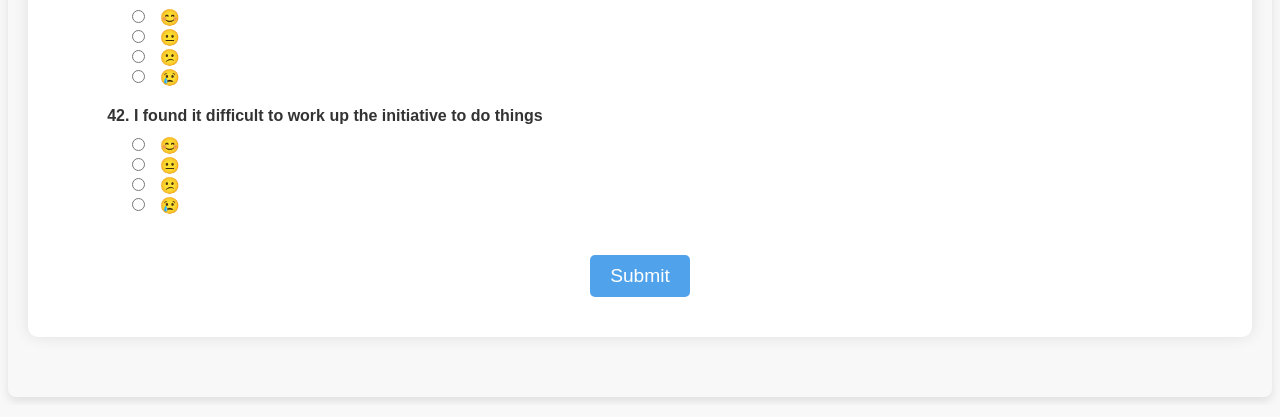
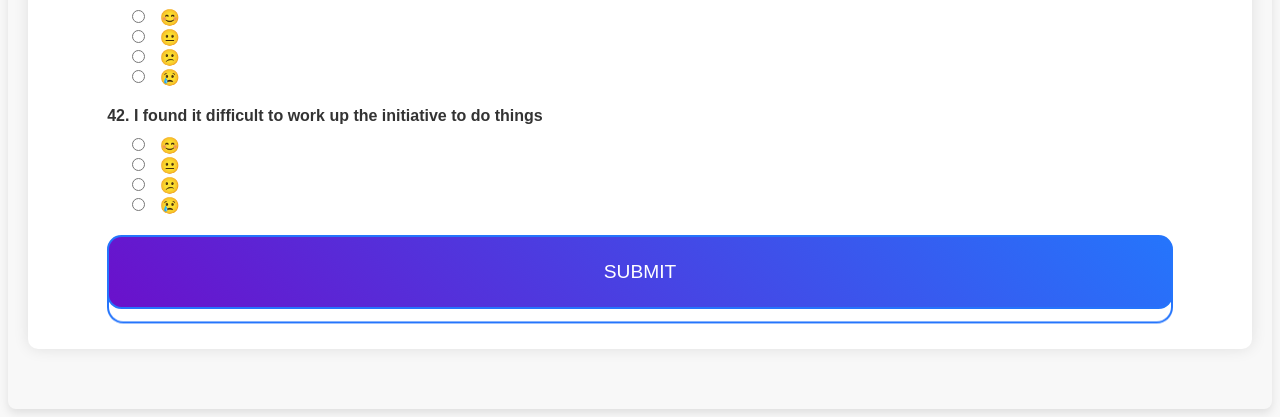
Before and after one commit to prakett/DemoProject, a Flask app: page / in a window 1280 px wide. Shown: the part 5490-5907 px from the top of the page. Run offline with Flask 3, Linux system fonts and the light colour scheme.

Commit message:
Changed the button design

```diff
--- a/static/style.css
+++ b/static/style.css
@@ -73,21 +73,62 @@ input[type="radio"] {
     margin-right: 10px;
 }
 
+/* Gradient Button Styling */
 button {
-    background-color: #50a3eb;
-    color: white;
-    border: none;
-    padding: 10px 20px;
+    position: relative;
+    display: inline-block;
+    cursor: pointer;
+    outline: none;
+    border: 0;
+    vertical-align: middle;
+    text-decoration: none;
+    font-family: inherit;
     font-size: 1.2em;
-    border-radius: 5px;
-    cursor: pointer;
-    align-self: center;
-    margin-top: 20px;
-    transition: background-color 0.3s ease;
+    color: #fff;
+    text-transform: uppercase;
+    padding: 1.25em 2em;
+    background: linear-gradient(45deg, #6a11cb, #2575fc); /* Gradient background */
+    border: 2px solid #2575fc;
+    border-radius: 0.75em;
+    -webkit-transform-style: preserve-3d;
+    transform-style: preserve-3d;
+    transition: background 150ms cubic-bezier(0, 0, 0.58, 1), transform 150ms cubic-bezier(0, 0, 0.58, 1);
+}
+
+button::before {
+    position: absolute;
+    content: '';
+    width: 100%;
+    height: 100%;
+    top: 0;
+    left: 0;
+    right: 0;
+    bottom: 0;
+    background: rgba(255, 255, 255, 0.2); /* Semi-transparent overlay */
+    border-radius: inherit;
+    box-shadow: 0 0 0 2px #2575fc, 0 0.625em 0 0 rgba(255, 255, 255, 0.2);
+    transform: translate3d(0, 0.75em, -1em);
+    transition: transform 150ms cubic-bezier(0, 0, 0.58, 1), box-shadow 150ms cubic-bezier(0, 0, 0.58, 1);
 }
 
 button:hover {
-    background-color: #3286de;
+    background: linear-gradient(45deg, #2575fc, #6a11cb); /* Reverse gradient on hover */
+    transform: translate(0, 0.25em);
+}
+
+button:hover::before {
+    box-shadow: 0 0 0 2px #2575fc, 0 0.5em 0 0 rgba(255, 255, 255, 0.2);
+    transform: translate3d(0, 0.5em, -1em);
+}
+
+button:active {
+    background: linear-gradient(45deg, #2575fc, #6a11cb); /* Maintain gradient on active */
+    transform: translate(0em, 0.75em);
+}
+
+button:active::before {
+    box-shadow: 0 0 0 2px #2575fc, 0 0 #ffe3e2;
+    transform: translate3d(0, 0, -1em);
 }
 
 @media (max-width: 768px) {
--- a/templates/index.html
+++ b/templates/index.html
@@ -29,7 +29,8 @@
                 </div>
             </div>
             {% endfor %}
-            <button type="submit">Submit</button>
+            <!-- Apply the modern button design to the submit button -->
+            <button type="submit" class="submit-button">Submit</button>
         </form>
     </div>
 </section>
```
